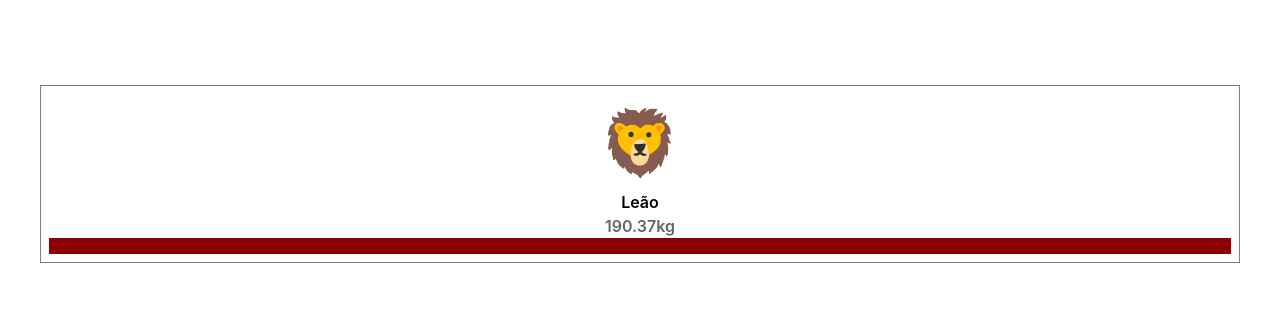
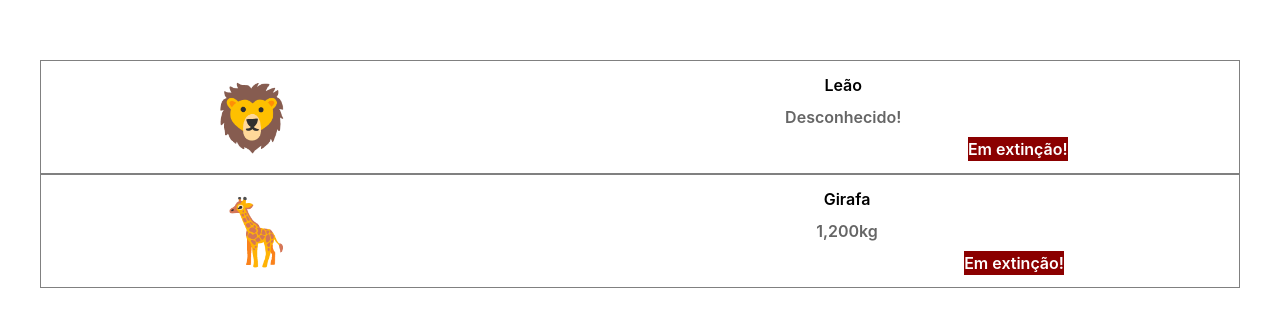
Before and after one commit to ufjf-dcc207/ufjf-dcc207-2024-3-a-atv03-luizacaldeira, a React (Vite) app: page / in a window 1280 px wide. Shown: the part 226-552 px from the top of the page. Built offline with nearby package versions, Linux system fonts and the light colour scheme.

Commit message:
Cria os primeiros componentes.

```diff
--- a/src/Animal.css
+++ b/src/Animal.css
@@ -4,18 +4,30 @@
     padding: 0.5em;
     font-weight: 600;
     box-shadow: 0.1em 0.1em 0,2em;
+    display: grid;
+    grid-template-areas:
+        "icone nome nome"
+        "icone peso peso"
+        "icone . extincao";
+    .icone{
+        font-size: 4em;
+        grid-area: icone;
+    }
+    .nome{
+        font-weight: 600;
+        grid-area: nome;
+    }
+    .peso{
+        opacity: 0.6;
+        grid-area: peso;
+    }
+    .extincao{
+        background-color: darkred;
+        color: white;
+        min-height: 1em;
+        grid-area: extincao;
+    }
 }
-.animal :nth-child(1){
-    font-size: 4em;
+.animal{
+    place-items: center;
 }
-.animal :nth-child(2){
-    font-weight: 600;
-}
-.animal :nth-child(3){
-    opacity: 0.6;
-}
-.animal :nth-child(4){
-    background-color: darkred;
-    color: white;
-    min-height: 1em;
-}
--- a/src/Animal.tsx
+++ b/src/Animal.tsx
@@ -9,10 +9,14 @@
 }
 
 export default function Animal({icone,nome,peso,extincao}:AnimalProps){
-    return <div className="animal">
-        <div>{icone}</div>
-        <div>{nome}</div>
-        <div>{peso.toLocaleString()}kg</div>
-        <div>{extincao}</div>
-        </div>;
-}
+        return(
+        <div className="animal">
+            <div className="icone">{icone}</div>
+            <div className="nome">{nome}</div>
+            {peso>0? (<div className="peso">{peso.toLocaleString()}kg</div>):(
+            <div className="peso">Desconhecido!</div>
+            )}
+            {extincao && <div className="extincao">Em extinção!</div>}
+        </div>
+        );
+    }
--- a/src/App.tsx
+++ b/src/App.tsx
@@ -3,7 +3,8 @@
 
 function App() {
   return <div className='app'>
-    <Animal icone="🦁" nome="Leão" peso={190.37} extincao={true} />
+    <Animal icone="🦁" nome="Leão" peso={-1} extincao={true} />
+    <Animal icone="🦒" nome="Girafa" peso={1200} extincao={true} />
   </div>;
 }
 
```
